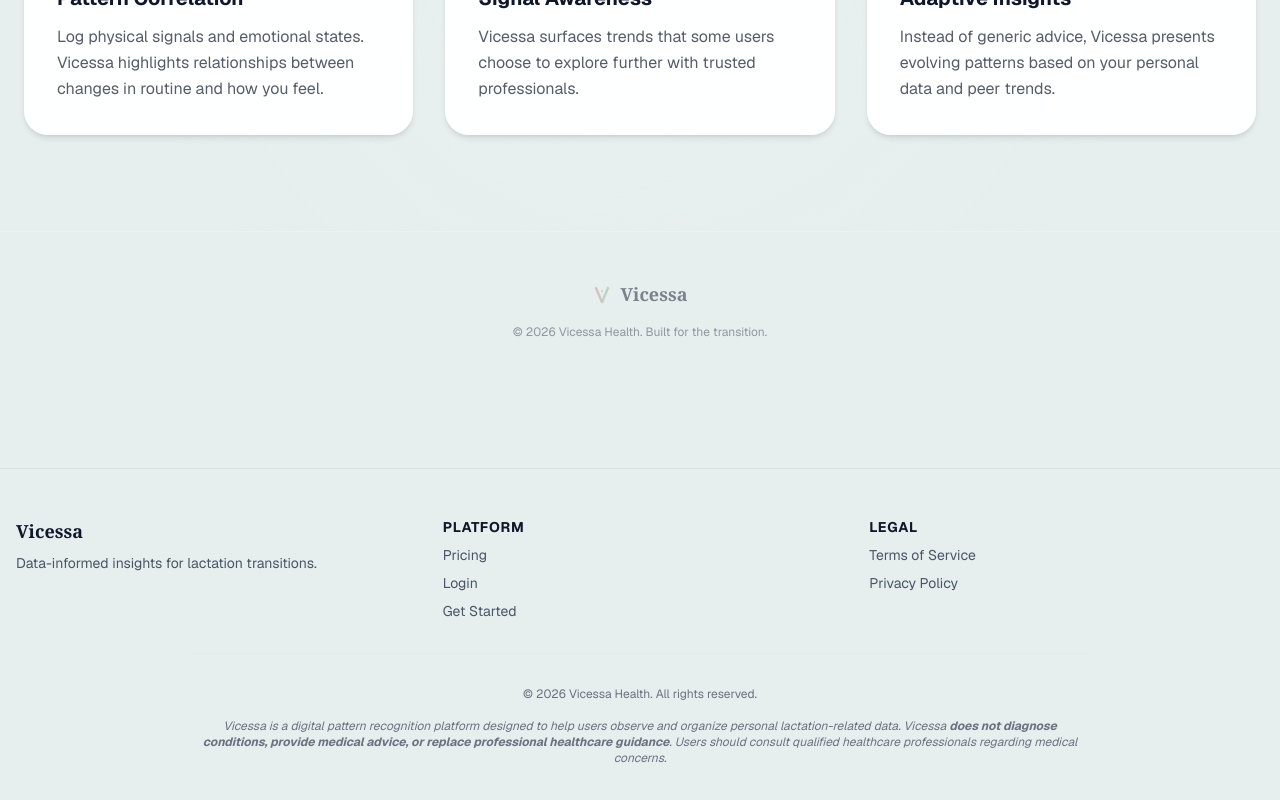
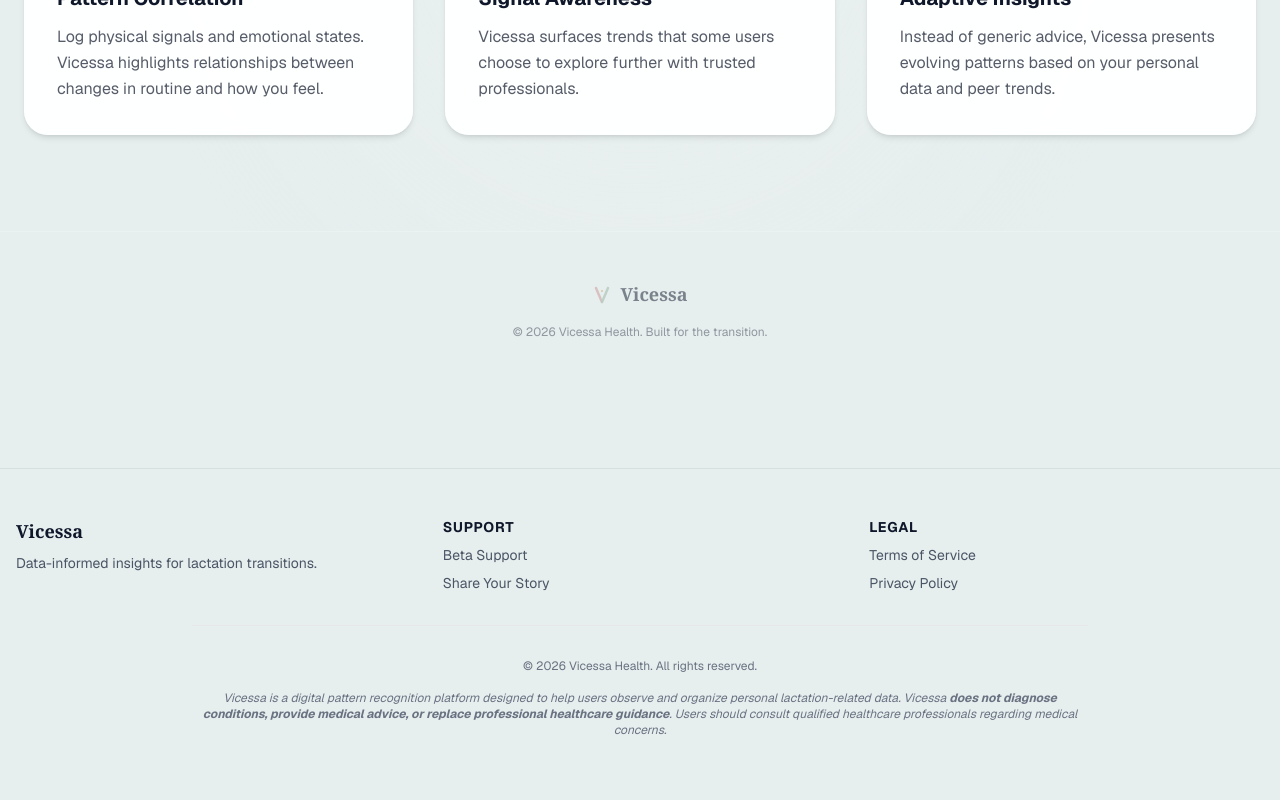
Before and after one commit to lambomethods/vicessa, a Next.js app: page / in a window 1280 px wide. Shown: the part 1099-1899 px from the top of the page. Built offline with nearby package versions, Linux system fonts and the light colour scheme; no server answers.

Commit message:
Clean footer links for Beta

```diff
--- a/src/components/ui/Footer.tsx
+++ b/src/components/ui/Footer.tsx
@@ -10,11 +10,10 @@ export function Footer() {
                         <p className="text-sm text-gray-600">Data-informed insights for lactation transitions.</p>
                     </div>
                     <div>
-                        <h4 className="font-bold text-sm text-[var(--foreground)] mb-2 uppercase tracking-wider">Platform</h4>
+                        <h4 className="font-bold text-sm text-[var(--foreground)] mb-2 uppercase tracking-wider">Support</h4>
                         <ul className="space-y-2 text-sm text-gray-600">
-                            <li><Link href="/pricing" className="hover:text-[var(--color-brand-rose)]">Pricing</Link></li>
-                            <li><Link href="/login" className="hover:text-[var(--color-brand-rose)]">Login</Link></li>
-                            <li><Link href="/register" className="hover:text-[var(--color-brand-rose)]">Get Started</Link></li>
+                            <li><a href="mailto:support@vicessa.com" className="hover:text-[var(--color-brand-rose)]">Beta Support</a></li>
+                            <li><a href="mailto:support@vicessa.com?subject=My%20Story" className="hover:text-[var(--color-brand-rose)]">Share Your Story</a></li>
                         </ul>
                     </div>
                     <div>
```
